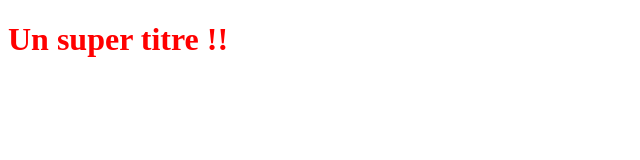
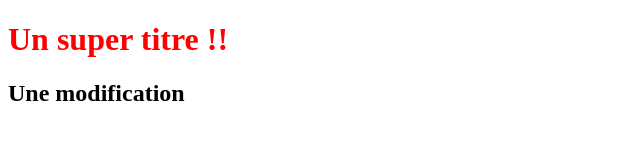
Before and after one commit to virginiepuccinelli/OpenclassroomProject, a plain HTML site: page index.html in a window 1280 px wide. Shown: the whole page, without its empty margins (0-640 px from the left). Drawn offline with Linux system fonts and the light colour scheme.

Commit message:
Modification h2

```diff
--- a/index.html
+++ b/index.html
@@ -6,5 +6,6 @@
 </head>
 <body>
    <h1>Un super titre !!</h1>
+   <h2>Une modification</h2>
 </body>
 </html>
```
